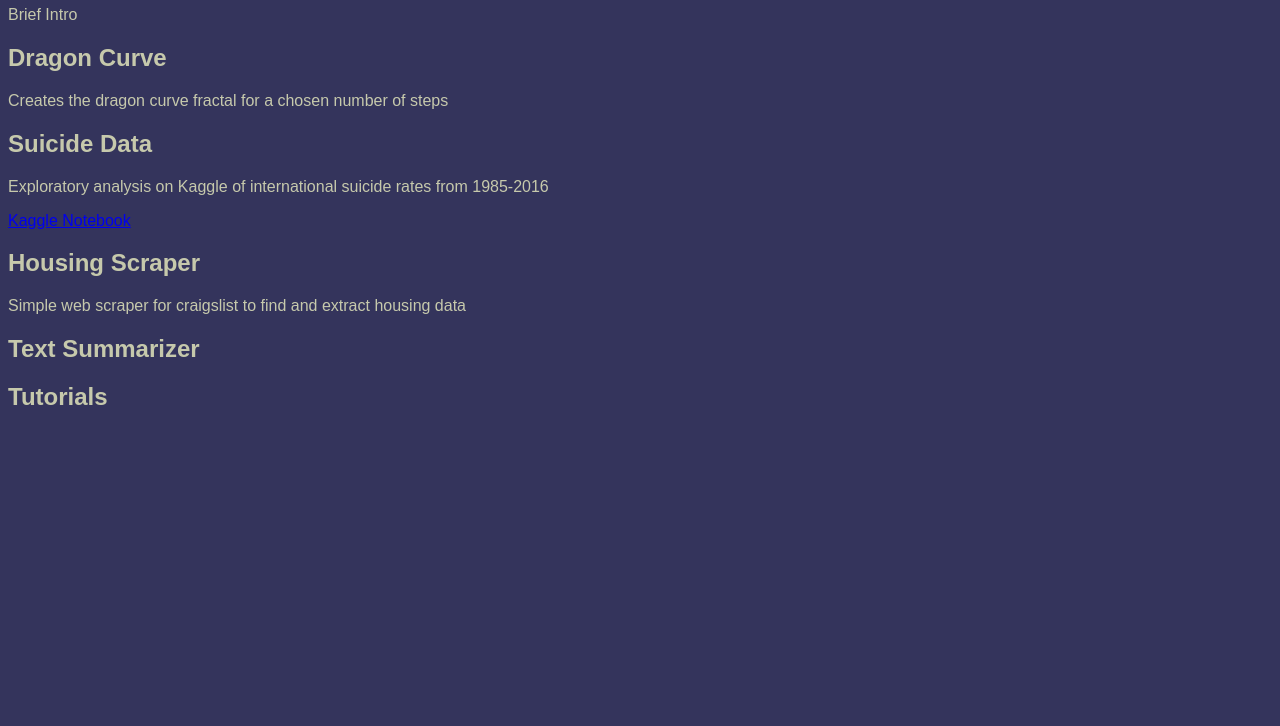
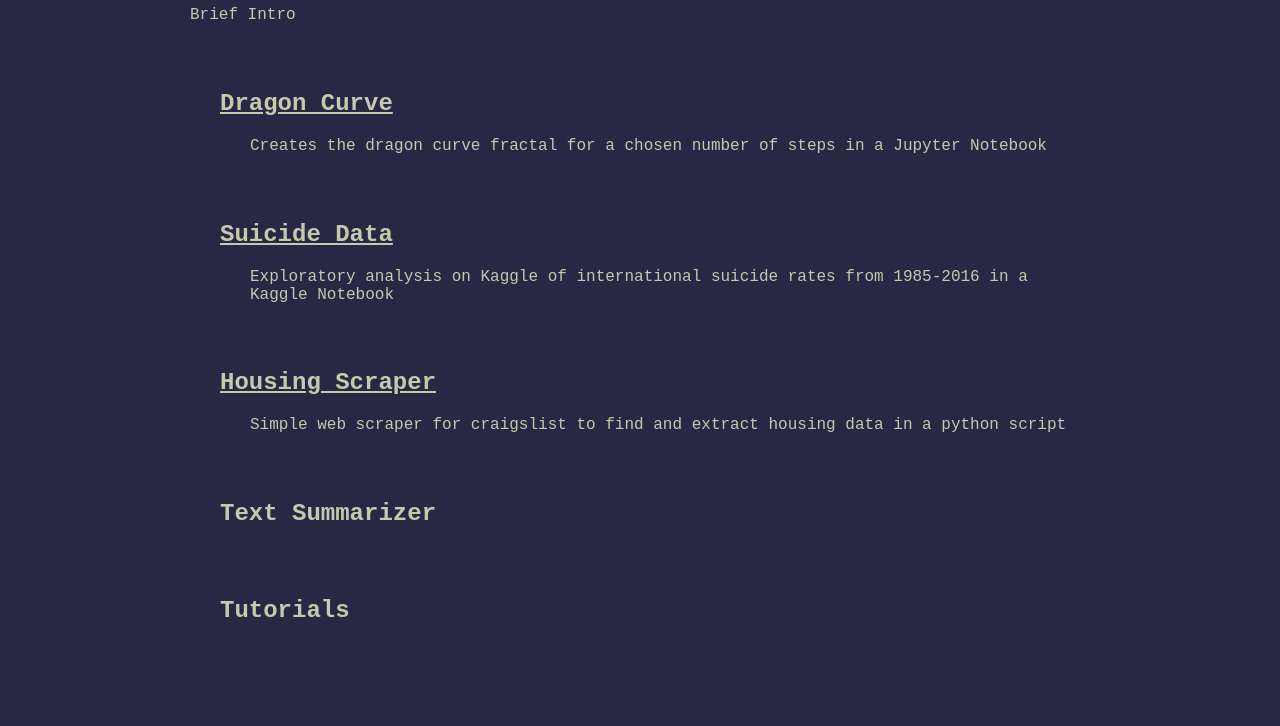
Before and after one commit to bkburgess/PortfolioClient, a plain HTML site: page index.html in a window 1280 px wide. Shown: the part 74-800 px from the top of the page. Drawn offline with Linux system fonts and the light colour scheme.

Commit message:
links for dragoncurve, and scraper, indentation, color changes

```diff
--- a/index.html
+++ b/index.html
@@ -3,7 +3,7 @@
     <head>
         <title></title>
         <link href="./stylesheets/style.css" rel="stylesheet" type="text/css">
-        <link href="https://fonts.googleapis.com/css?family=Roboto+Mono">
+        <link href="https://fonts.googleapis.com/css?family=Syne+Mono">
     </head>
     <body>
         <h1>Bryce Burgess</h1>
@@ -11,22 +11,21 @@
             Brief Intro
         </p>
         <div class="project">
-            <h2>Dragon Curve</h2>
+            <h2><a href="https://github.com/bkburgess/DragonCurve">Dragon Curve</a></h2>
             <p class="summary">
-                Creates the dragon curve fractal for a chosen number of steps
+                Creates the dragon curve fractal for a chosen number of steps in a Jupyter Notebook
             </p>
         </div>
         <div class="project">
-            <h2>Suicide Data</h2>
+            <h2><a href="https://www.kaggle.com/code/bkburgess/suicide-data-exploratory">Suicide Data</a></h2>
             <p class="summary">
-                Exploratory analysis on Kaggle of international suicide rates from 1985-2016
+                Exploratory analysis on Kaggle of international suicide rates from 1985-2016 in a Kaggle Notebook
             </p>
-            <a href="https://www.kaggle.com/code/bkburgess/suicide-data-exploratory">Kaggle Notebook</a>
         </div>
         <div class="project">
-            <h2>Housing Scraper</h2>
+            <h2><a href="https://github.com/bkburgess/CraigsListHousingScraper">Housing Scraper</a></h2>
             <p class="summary">
-                Simple web scraper for craigslist to find and extract housing data
+                Simple web scraper for craigslist to find and extract housing data in a python script
             </p>
         </div>
         <div class="project">
--- a/stylesheets/style.css
+++ b/stylesheets/style.css
@@ -1,6 +1,20 @@
 body {
     color:rgb(198, 201, 172);
-    background-color: rgb(52, 52, 92);
+    background-color: rgb(40, 40, 68);
     /*font-family: "Noto Sans Nandinagari", sans-serif;*/
-    font-family: "Roboto Mono", sans-serif;
+    /*font-family: "Roboto Mono", sans-serif;*/
+    font-family: "Syne Mono", monospace;
+    margin: auto;
+    max-width: 900px;
+    min-width: 600px;
 }
+a {
+    color:rgb(198, 201, 172);
+}
+.project {
+    padding-top: 30px;
+    padding-left: 30px;
+}
+.summary {
+    padding-left: 30px;
+}
```
